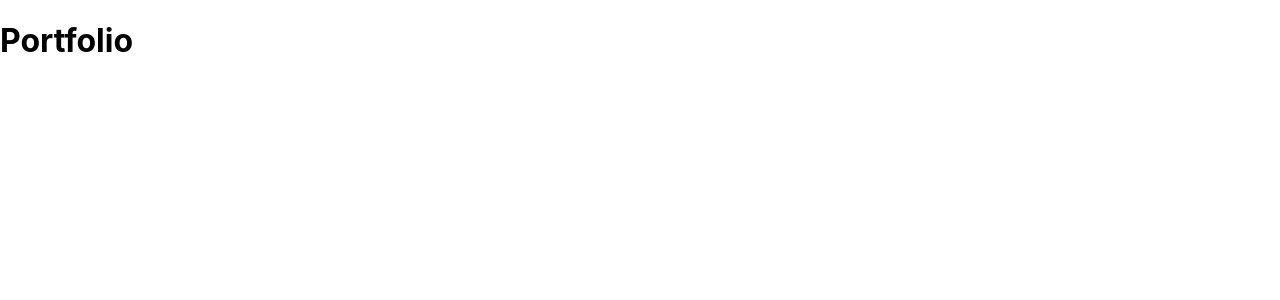
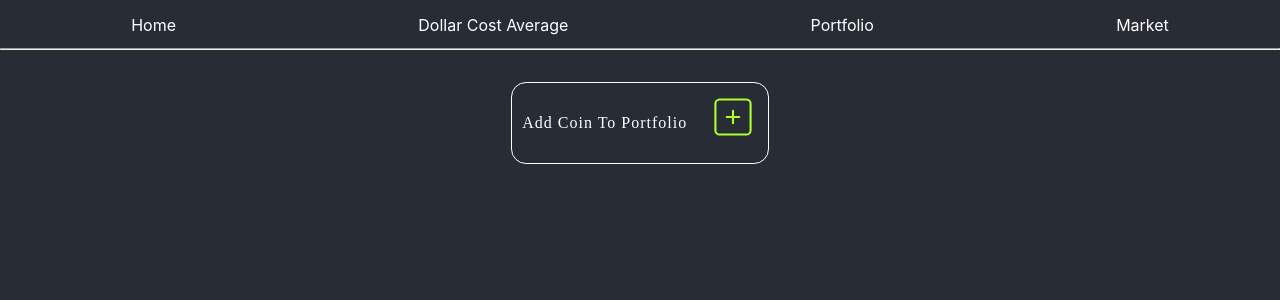
Before and after one commit to PikeyAU/CryptoCalculator, a React (Create React App) app: page /portfolio in a window 1280 px wide. Shown: the top 300 px of the page. Built offline with nearby package versions, Linux system fonts and the light colour scheme.

Commit message:
Changes to Portfolio

```diff
--- a/src/App.js
+++ b/src/App.js
@@ -1,4 +1,4 @@
-import React from 'react';
+import React, { useEffect } from 'react';
 import Home from './Home';
 import DCA from './DCA';
 import Portfolio from './Portfolio';
@@ -7,7 +7,13 @@ import { BrowserRouter as Router, Route, Routes } from 'react-router-dom';
 
 
 
+
 function App() {
+
+  useEffect(() => {
+    document.title = "Crypto Calculator";
+  }, []);
+
   return (
 
     <Router>
--- a/src/Market.js
+++ b/src/Market.js
@@ -1,10 +1,11 @@
 import React from 'react';
+import Navbar from './components/navbar';
 
 
 const Market = () => {
     return (
-        <div>
-            <h1>Market</h1>
+        <div style = {{background: '#282c34', height: '100vh'}}>
+            <Navbar />
         </div>
     );
 }
--- a/src/Portfolio.js
+++ b/src/Portfolio.js
@@ -1,10 +1,14 @@
 import React from 'react';
+import Navbar from './components/navbar';
+import PortfolioCard from './components/portfolioCard';
 
 
 const Portfolio = () => {
     return (
-        <div>
-            <h1>Portfolio</h1>
+        <div style = {{background: '#282c34', height: '100vh'}}>
+            <Navbar />
+            <PortfolioCard />
+
         </div>
     );
 }
--- /dev/null
+++ b/src/components/portfolioCard.js
@@ -0,0 +1,37 @@
+import React, { useState } from 'react';
+import { CiSquarePlus } from 'react-icons/ci';
+
+const PortfolioCard = (props) => {
+
+
+    const styles = {
+
+        display: 'flex',
+        alignItems: 'center',
+        justifyContent: 'left',
+        color: 'white',
+        border: 'solid white 1px',
+        height: '10vh',
+        width: '20vw',
+        margin: 'auto',
+        marginTop: '4vh',
+        //rounded corners
+        borderRadius: '15px',
+        //box shadow when hovering black and white
+        backgroundColor:'#282C34',
+        transition: 'all 0.3s ease-in-out',
+
+
+    }
+
+    return (
+        <div style={styles}>
+
+            <div style= {{fontFamily: 'Eras Light ITC', letterSpacing: '1px', margin: 'auto'}}>Add Coin To Portfolio</div>
+            <div style={{marginLeft: 'auto', fontSize: '50px', marginRight: 'auto', color: 'greenyellow'}}><CiSquarePlus/></div>
+
+        </div>
+    );
+}
+
+export default PortfolioCard;
```
